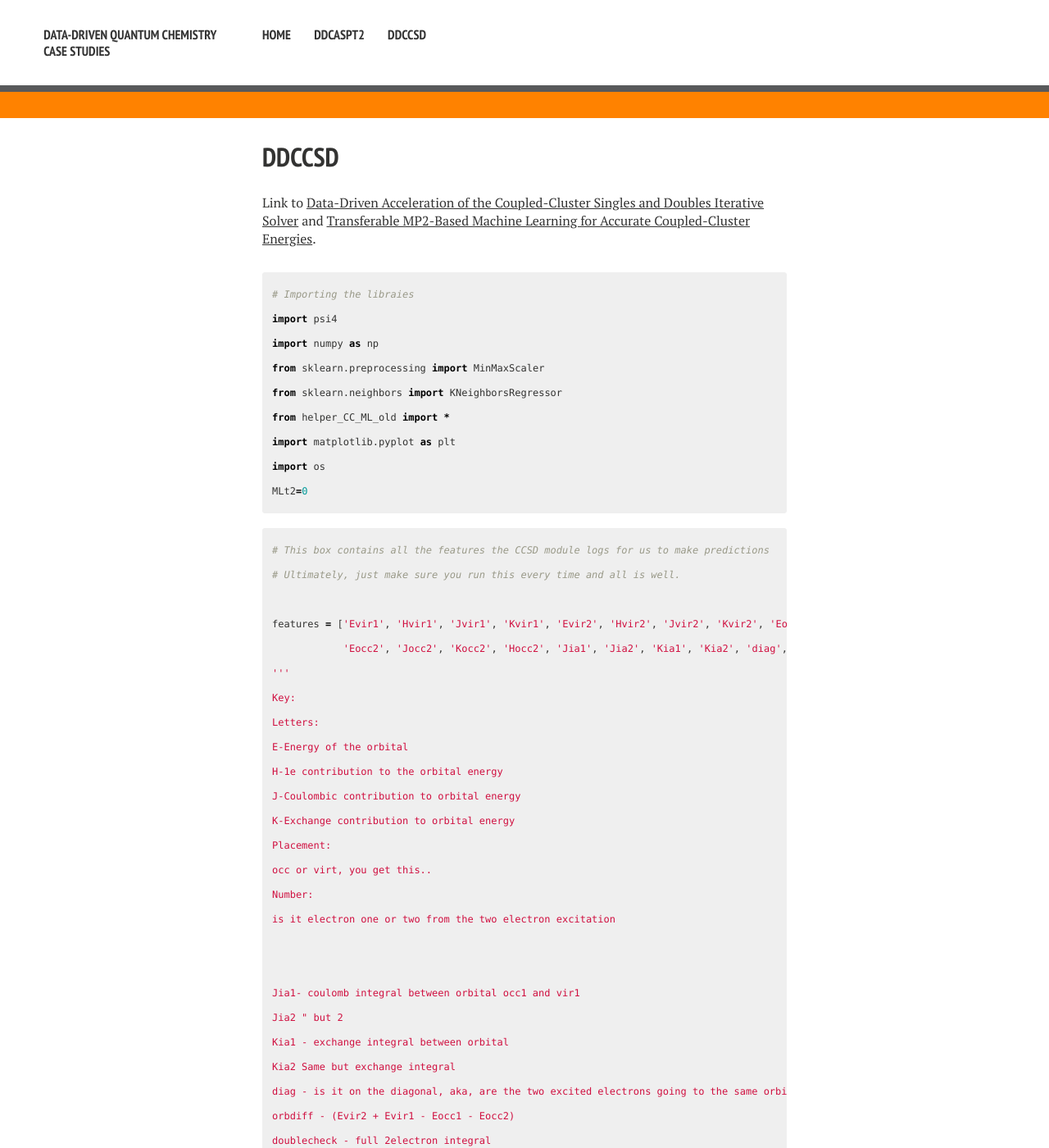
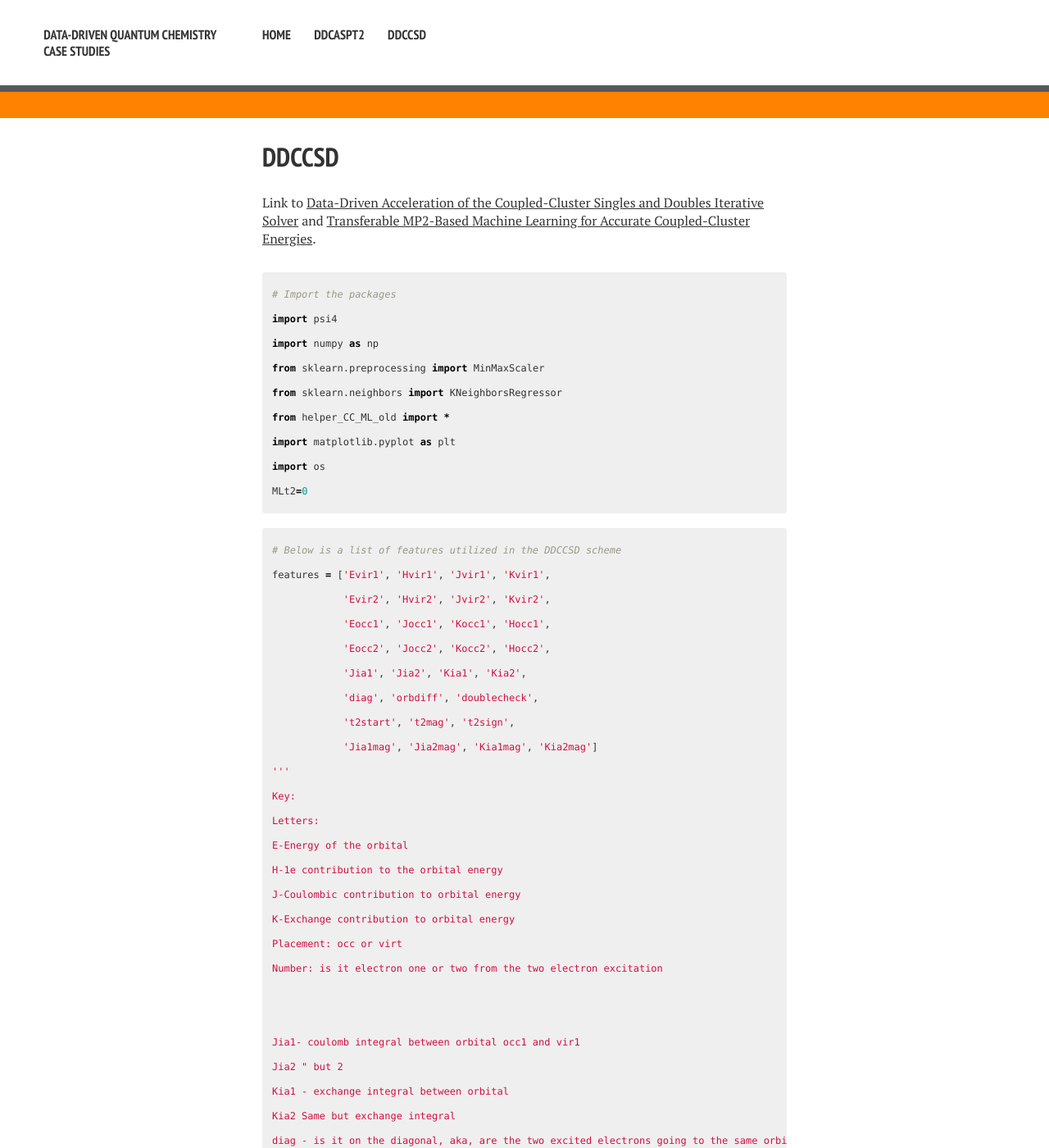
Before and after one commit to ChemRacer/DDQC_Demo, a Jekyll site: the page built from ddccsd.md, in a window 1280 px wide and 1400 px high. Shown: the whole window at 82% size. Built offline with Jekyll 4.4.1, drawn with Linux system fonts in a browser that asks for light colours; nearby versions of some CDN libraries; some of the changed text lies outside the part shown.

Commit message:
Thu Dec 16 11:40:42 EST 2021

````diff
--- a/ddccsd.md
+++ b/ddccsd.md
@@ -7,7 +7,7 @@
 Link to [Data-Driven Acceleration of the Coupled-Cluster Singles and Doubles Iterative Solver](https://pubs.acs.org/doi/10.1021/acs.jpclett.9b01442) and [Transferable MP2-Based Machine Learning for Accurate Coupled-Cluster Energies](https://pubs.acs.org/doi/10.1021/acs.jctc.0c00927).
 
 ```python
-# Importing the libraies
+# Import the packages
 import psi4
 import numpy as np
 from sklearn.preprocessing import MinMaxScaler
@@ -19,11 +19,15 @@
 ```
 
 ```python
-# This box contains all the features the CCSD module logs for us to make predictions
-# Ultimately, just make sure you run this every time and all is well.
-
-features = ['Evir1', 'Hvir1', 'Jvir1', 'Kvir1', 'Evir2', 'Hvir2', 'Jvir2', 'Kvir2', 'Eocc1', 'Jocc1', 'Kocc1', 'Hocc1',
-            'Eocc2', 'Jocc2', 'Kocc2', 'Hocc2', 'Jia1', 'Jia2', 'Kia1', 'Kia2', 'diag', 'orbdiff', 'doublecheck', 't2start', 't2mag', 't2sign', 'Jia1mag', 'Jia2mag', 'Kia1mag', 'Kia2mag']
+# Below is a list of features utilized in the DDCCSD scheme
+features = ['Evir1', 'Hvir1', 'Jvir1', 'Kvir1',
+            'Evir2', 'Hvir2', 'Jvir2', 'Kvir2',
+            'Eocc1', 'Jocc1', 'Kocc1', 'Hocc1',
+            'Eocc2', 'Jocc2', 'Kocc2', 'Hocc2',
+            'Jia1', 'Jia2', 'Kia1', 'Kia2',
+            'diag', 'orbdiff', 'doublecheck',
+            't2start', 't2mag', 't2sign',
+            'Jia1mag', 'Jia2mag', 'Kia1mag', 'Kia2mag']
 '''
 Key:
 Letters:
@@ -31,10 +35,8 @@
 H-1e contribution to the orbital energy
 J-Coulombic contribution to orbital energy
 K-Exchange contribution to orbital energy
-Placement:
-occ or virt, you get this..
-Number:
-is it electron one or two from the two electron excitation
+Placement: occ or virt
+Number: is it electron one or two from the two electron excitation
 
 
 Jia1- coulomb integral between orbital occ1 and vir1
@@ -122,19 +123,18 @@
     return array,finalamps
 ```
 
-## Error Calculation
+# Error Calculation
 
-Error is calculated using following equation:
+- Error is calculated using following equation:
 
 $$Error = |Final Energy - Start Energy|$$
 
-Start Energy = Energy calculated by substituting the predicted $$t_{2}$$ amplitude to CCSD energy equation
-Final Energy = Energy calculated by substituting the optimized $$t_{2}$$ amplitude to CCSD energy equation
-
+- Start Energy = Energy calculated by substituting the predicted $t_{2}$ amplitude to CCSD energy equation
+- Final Energy = Energy calculated by substituting the optimized $t_{2}$ amplitude to CCSD energy equation
 
 ```python
-# This function retrives the features from the test set and then predict the t2 amplitudes.
-# It will input the predicted amplitudes to the CCSD energy equation and optimize those amplitudes.
+# This function retrives the features for the test set and then predicts the t2 amplitudes.
+# The predicted amplitudes are then passed back to Psi4 for the CCSD energy to be iteratively optimized.
 
 def Test(Foldername, occ=False, vir=False):
     steps=list()
@@ -216,34 +216,33 @@
 ```
 
 ```python
-# Extracting features from training molecules
+# Extract training features (X_train) and amplitudes (y_train)
 
 X_train,y_train=GetAmps('Water/Regular/Water5/')
 ```
 
 ```python
-# Scale all data before using them as features
+# Scale the features using a MinMaxScaler in Scikit-Learn
 
 scaler = MinMaxScaler().fit(X_train)
 X_train_scaled = scaler.transform(X_train)
 
-# This multiplies by the weighting vector from the start
+# Multiply the features by the optimized weights
 for a in range(0,len(features)):
     X_train_scaled[:,a] *= finalfactor[a]
 
-# This trains the model with our data
+# Train the regression model
 knn=(KNeighborsRegressor(n_neighbors=1, p=2).fit(X_train_scaled,y_train)  )
-
 ```
 
 ```python
-# Predicting t2 amplitudes
+# Calls the Test function described above, which returns the start energy, the final, or optimized, energy, and the OH radius
 
 startEnergy, finalEnergy, OH_distance = Test('Water/Water100/')
 ```
 
 ```python
-# Plotting the start energy and final energy against bond distance
+# Plot the start energy and final energy against bond distance
 
 zipped_lists = zip(OH_distance, startEnergy, finalEnergy)
 sorted_pairs = sorted(zipped_lists)
````
Also changed, not shown: other parts of ddccsd.md (+2 -3 lines).
